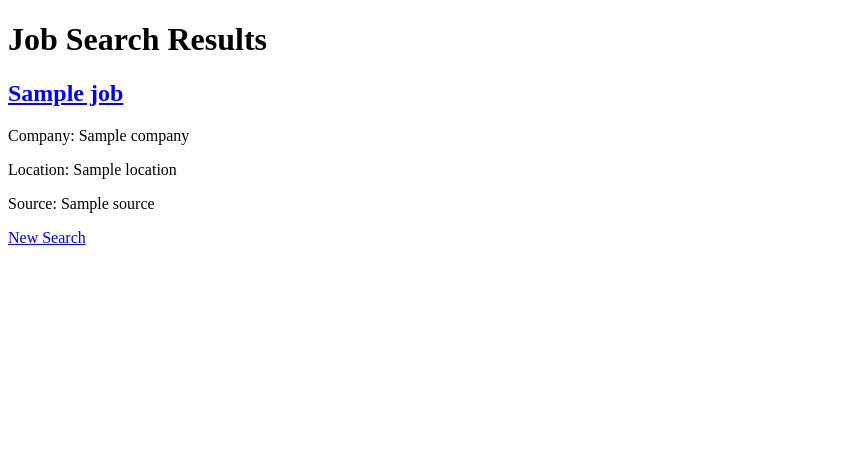
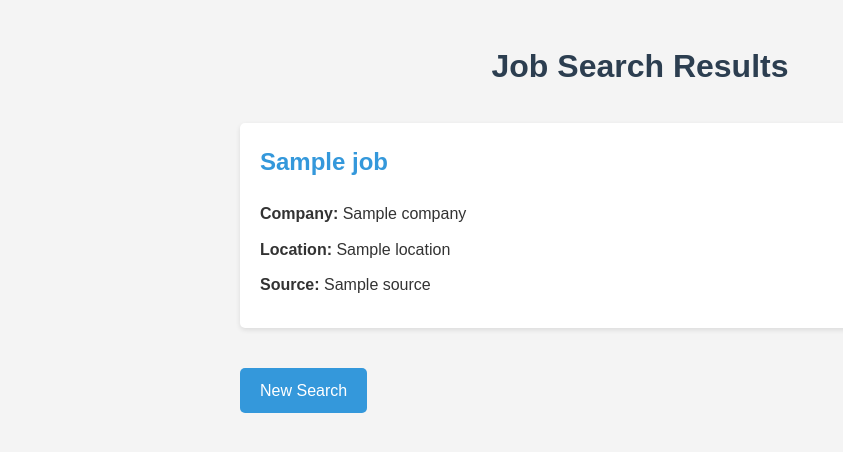
Before and after one commit to nasir19noor/python-job-portal, a Flask app: template templates/results.html in a window 1280 px wide. Shown: the top 452 px of the page, without its empty margins (0-843 px from the left). Run offline with Flask 3, Linux system fonts and the light colour scheme; the template is opened without the code that fills it: most values are stand-ins (such as "Sample title", 1, 10 or a date in 2020).

```diff
--- a/templates/results.html
+++ b/templates/results.html
@@ -1,18 +1,69 @@
 <!DOCTYPE html>
-<html>
+<html lang="en">
 <head>
+    <meta charset="UTF-8">
+    <meta name="viewport" content="width=device-width, initial-scale=1.0">
     <title>Job Search Results</title>
+    <style>
+        body {
+            font-family: Arial, sans-serif;
+            line-height: 1.6;
+            color: #333;
+            max-width: 800px;
+            margin: 0 auto;
+            padding: 20px;
+            background-color: #f4f4f4;
+        }
+        h1 {
+            color: #2c3e50;
+            text-align: center;
+            margin-bottom: 30px;
+        }
+        .job-card {
+            background-color: #fff;
+            border-radius: 5px;
+            box-shadow: 0 2px 5px rgba(0, 0, 0, 0.1);
+            padding: 20px;
+            margin-bottom: 20px;
+        }
+        .job-card h2 {
+            margin-top: 0;
+            color: #3498db;
+        }
+        .job-card h2 a {
+            text-decoration: none;
+            color: inherit;
+        }
+        .job-card h2 a:hover {
+            text-decoration: underline;
+        }
+        .job-card p {
+            margin: 10px 0;
+        }
+        .new-search {
+            display: inline-block;
+            background-color: #3498db;
+            color: #fff;
+            padding: 10px 20px;
+            text-decoration: none;
+            border-radius: 5px;
+            margin-top: 20px;
+        }
+        .new-search:hover {
+            background-color: #2980b9;
+        }
+    </style>
 </head>
 <body>
     <h1>Job Search Results</h1>
     {% for job in jobs %}
-        <div>
+        <div class="job-card">
             <h2><a href="{{ job.url }}" target="_blank">{{ job.title }}</a></h2>
-            <p>Company: {{ job.company }}</p>
-            <p>Location: {{ job.location }}</p>
-            <p>Source: {{ job.source }}</p>
+            <p><strong>Company:</strong> {{ job.company }}</p>
+            <p><strong>Location:</strong> {{ job.location }}</p>
+            <p><strong>Source:</strong> {{ job.source }}</p>
         </div>
     {% endfor %}
-    <a href="/">New Search</a>
+    <a href="/" class="new-search">New Search</a>
 </body>
 </html>
```
